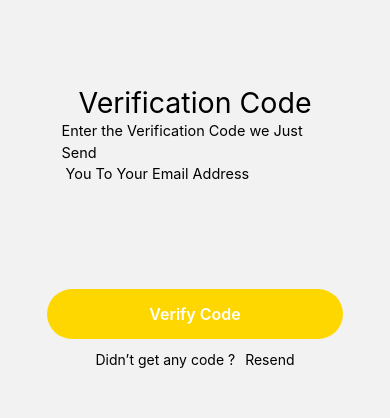
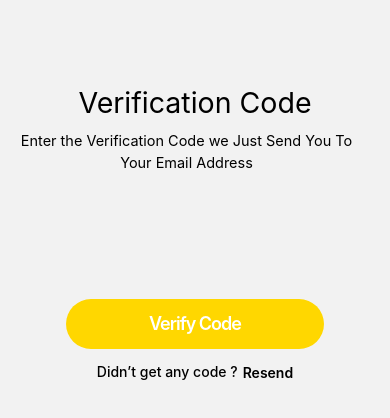
Before and after one commit to MuhammadRomanKhan717/budget-bible, a React Native app: screen /OTP in a window 390 px wide. Shown: the top 418 px of the page. Built offline with nearby package versions, Linux system fonts and the light colour scheme.

Commit message:
change in style of the OTPscreen

```diff
--- a/Screens/OTPscreen.js
+++ b/Screens/OTPscreen.js
@@ -17,9 +17,8 @@ const OTPscreen = ({ navigation }) => {
       </View>
       <View style={styles.AllertText}>
         <Text style={styles.Text}>
-          Enter the Verification Code we Just Send
+          Enter the Verification Code we Just Send You To Your Email Address
         </Text>
-        <Text style={styles.Text}> You To Your Email Address</Text>
       </View>
       <View>
         {/* <OtpInputs
@@ -42,9 +41,9 @@ const OTPscreen = ({ navigation }) => {
           paddingTop: 12,
         }}
       >
-        <Text>Didn’t get any code ?</Text>
+        <Text style={styles.didnotSendText}>Didn’t get any code ?</Text>
         <TouchableOpacity>
-          <Text style={{ paddingLeft: 10 }}>Resend</Text>
+          <Text style={styles.resendButton}>Resend</Text>
         </TouchableOpacity>
       </View>
     </SafeAreaView>
@@ -65,31 +64,47 @@ const styles = StyleSheet.create({
     fontSize: 28.52,
     fontWeight: "400",
     paddingTop: 35,
+    paddingBottom: 10,
   },
   AllertText: {
     height: 44,
     width: 333,
-    paddingHorizontal: 21,
-    alignSelf: "center",
+    margingHorizontal: 21,
+    textAlign: "center",
+    marginLeft: 20,
   },
   Text: {
     lineHeight: 21.72,
     fontSize: 14.48,
     fontWeight: "400",
-    paddingLeft: 12,
+    // paddingLeft: 12,
+    textAlign: "center",
   },
   button: {
     backgroundColor: "#FFD700",
     justifyContent: "center",
     alignItems: "center",
     height: 50,
-    marginHorizontal: 47,
+    marginHorizontal: 66,
     borderRadius: 41,
   },
   buttonText: {
-    fontSize: 16,
+    fontSize: 18,
+    lineHeight: 18,
     fontWeight: "600",
     color: "white",
     alignItems: "center",
+    letterSpacing: -1,
+  },
+  didnotSendText: {
+    fontSize: 14,
+    lineHeight: 21,
+    fontWeight: "500",
+    alignItems: "center",
+  },
+  resendButton: {
+    paddingLeft: 5,
+    fontWeight: "600",
+    paddingTop: 3,
   },
 });
```
